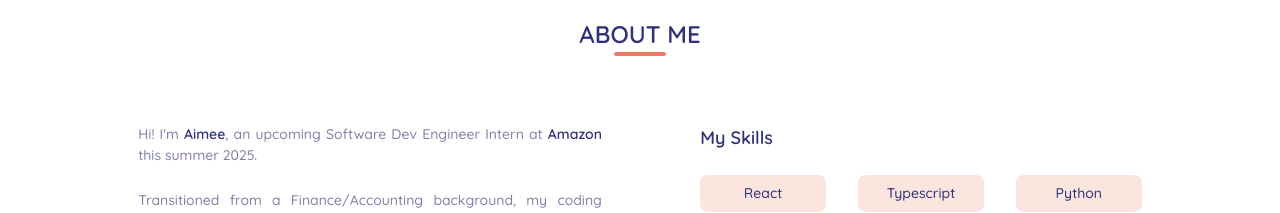
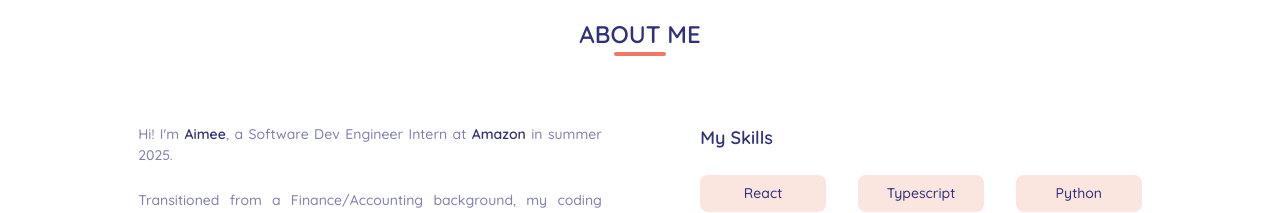
Before and after one commit to AimeeHa/Profile, a React (Vite) app in the folder react/profile/: page / in a window 1280 px wide. Shown: the part 820-1033 px from the top of the page. Built offline with nearby package versions, Linux system fonts and the light colour scheme.

Commit message:
Oct 8th, 25

```diff
--- a/react/profile/src/components/About.jsx
+++ b/react/profile/src/components/About.jsx
@@ -35,9 +35,9 @@ export default function About() {
             text-lightblue font-[450] text-justify tablet:whitespace-normal"
           >
             <p>
-              Hi! I'm <span className="text-blue font-[600]">Aimee</span>, an
-              upcoming Software Dev Engineer Intern at{' '}
-              <span className="text-blue font-[600]">Amazon</span> this summer
+              Hi! I'm <span className="text-blue font-[600]">Aimee</span>, a
+              Software Dev Engineer Intern at{' '}
+              <span className="text-blue font-[600]">Amazon</span> in summer
               2025.
             </p>
             <p>
```
